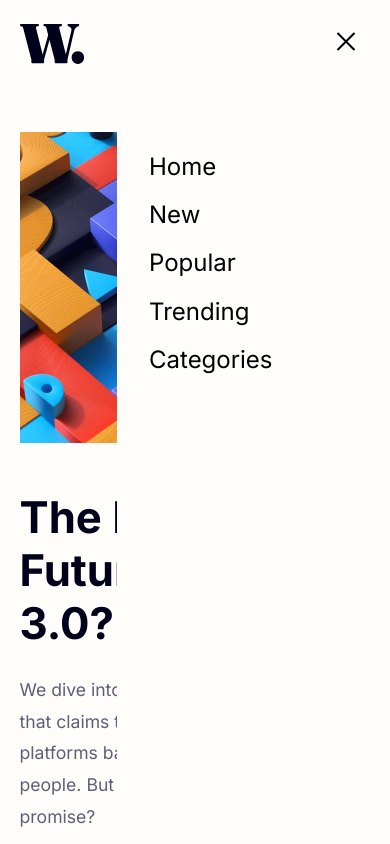
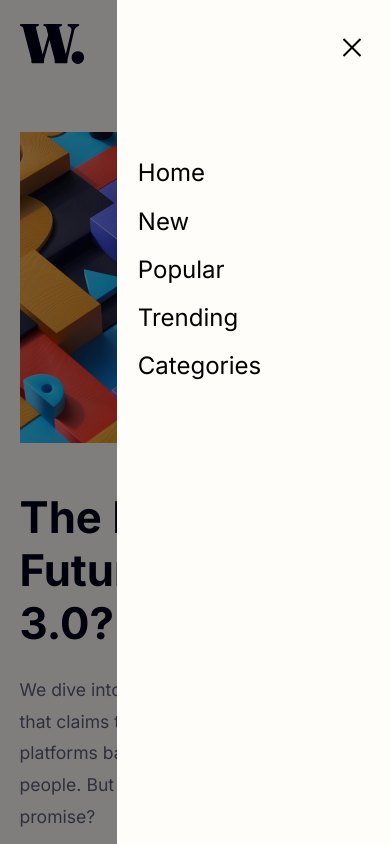
Before and after one commit to gabriel-suba/news-homepage, a plain HTML site: page index.html in a window 390 px wide. Both pictures are taken after a click on the button 358 px from the left and 56 px from the top of the page. Shown: the top 844 px of the page. Drawn offline with Linux system fonts and the light colour scheme.

Commit message:
add overlay when menu is active

```diff
--- a/index.html
+++ b/index.html
@@ -10,7 +10,6 @@
 <body>
   <nav class="container">
     <div class="logo"><img src="./images/logo.svg" alt="a logo of news website"></div>
-
     <ul class="link-items">
       <li><a href="#">Home</a></li>
       <li><a href="#">New</a></li>
@@ -26,6 +25,7 @@
       <span class="hamburger-bottom"></span>
     </button>
 
+    <!-- Mobile Menu -->
     <div class="menu-toggle">
       <button id="close-btn" class="menu-btn open">
         <span class="hamburger-top"></span>
@@ -40,7 +40,6 @@
         <li><a href="#">Categories</a></li>
       </ul>
     </div>
-
   </nav>
   <main>
     <section class="container">
@@ -82,7 +81,7 @@
     <section class="container">
       <div class="top-3">
         <div class="story">
-          <div class="pic"><img src="./images/image-retro-pcs.jpg" alt=""></div>
+          <div class="pic"><img src="./images/image-retro-pcs.jpg" alt="an image of retro pc"></div>
           <div>
             <span>01</span>
             <h3>Reviving Retro PCs</h3>
@@ -90,7 +89,7 @@
           </div>
         </div>
         <div class="story">
-          <div class="pic"><img src="./images/image-top-laptops.jpg" alt=""></div>
+          <div class="pic"><img src="./images/image-top-laptops.jpg" alt="an image of laptop keyboard"></div>
           <div>
             <span>02</span>
             <h3>Top 10 Laptops of 2022</h3>
@@ -98,7 +97,7 @@
           </div>
         </div>
         <div class="story">
-          <div class="pic"><img src="./images/image-gaming-growth.jpg" alt=""></div>
+          <div class="pic"><img src="./images/image-gaming-growth.jpg" alt="an image of a hand and controller"></div>
           <div>
             <span>03</span>
             <h3>The Growth of Gaming</h3>
@@ -108,7 +107,6 @@
       </div>
     </section>
   </main>
-  <!-- TODO: improve css code -->
   <script src="./index.js"></script>
 </body>
 </html>
--- a/index.js
+++ b/index.js
@@ -4,8 +4,10 @@ const menu = document.querySelector('.menu-toggle')
 
 openBtn.addEventListener('click', () => {
 	menu.classList.toggle('menu-open')
+	menu.classList.toggle('overlay')
 })
 
 closeBtn.addEventListener('click', () => {
 	menu.classList.toggle('menu-open')
+	menu.classList.toggle('overlay')
 })
--- a/style.css
+++ b/style.css
@@ -219,6 +219,10 @@ p {
 	display: none;
 }
 
+.overlay {
+	box-shadow:0 0 0 10000px rgba(0,0,0,.50);
+}
+
 /* start of hamburger menu */
 .menu-btn {
 	display: none;
@@ -242,7 +246,6 @@ p {
 	height: 2px;
 	background-color: black;
 	transform: rotate(0);
-	transition: all 0.5s;
 }
 
 .hamburger-middle {
@@ -285,14 +288,19 @@ p {
 	}
 
 	.menu-toggle {
-		display: flex;
-		flex-direction: column;
-		gap: 6rem;
+		display: block;
 		background-color: var(--neutral-white);
 		position: fixed;
-		padding: 2rem;
 		inset: 0 0 0 100%;
 		transition: inset 0.2s ease-in;
+	}
+
+	#close-btn {
+		margin: 2.4rem 1.6rem 6rem auto;
+	}
+
+	.menu {
+		padding: 0 1.3rem;
 	}
 
 	.menu-toggle li {
```
